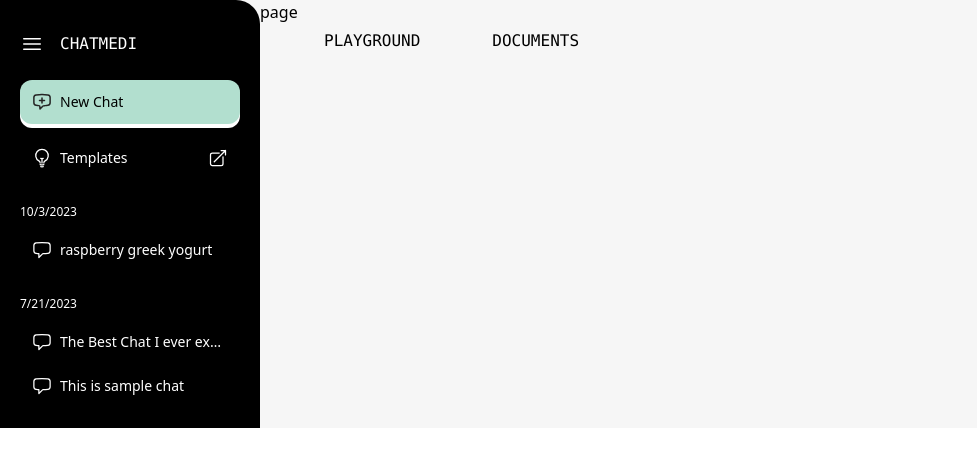
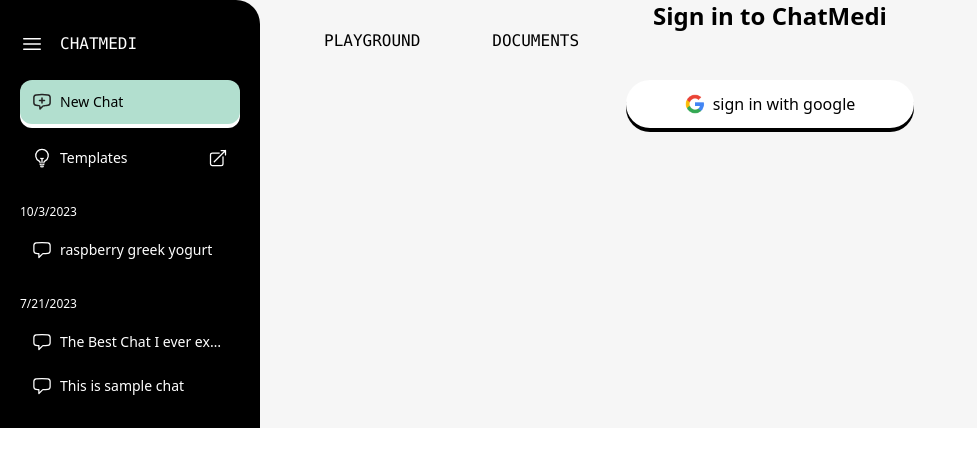
Before and after one commit to mori8/chatmedi, a Next.js app: page /auth/login in a window 1280 px wide. Shown: the top 466 px of the page, without its empty margins (0-977 px from the left). Built offline with nearby package versions, Linux system fonts and the light colour scheme.

Commit message:
implement: sign-in UI

```diff
--- a/src/app/auth/login/page.tsx
+++ b/src/app/auth/login/page.tsx
@@ -1,7 +1,14 @@
-type Props = {}
+import SocialLoginButton from "@/app/components/SocialLoginButton";
+
+type Props = {};
 
 export default function page({}: Props) {
   return (
-    <div>page</div>
-  )
+    <div className="flex-1 w-full h-screen flex flex-col justify-center items-center">
+      <h1 className="text-2xl font-semibold">Sign in to ChatMedi</h1>
+      <div className="my-12">
+        <SocialLoginButton platform="google" />
+      </div>
+    </div>
+  );
 }
--- /dev/null
+++ b/src/app/components/SocialLoginButton.tsx
@@ -0,0 +1,22 @@
+import React from "react";
+import Image from "next/image";
+
+type Props = {
+  platform: string;
+};
+
+export default function SocialLoginButton({ platform }: Props) {
+  return (
+    <button className="flex items-center justify-center w-72 h-12 px-4 py-2 text-black bg-white rounded-full shadow-solid">
+      <div className="flex items-center justify-center w-5 h-5 mr-2">
+        <Image
+          src={`/${platform}.webp`}
+          width={20}
+          height={20}
+          alt="google logo"
+        />
+      </div>
+      <span className="font-medium">sign in with {platform}</span>
+    </button>
+  );
+}
```
Also changed, not shown: public/google.webp (added).
